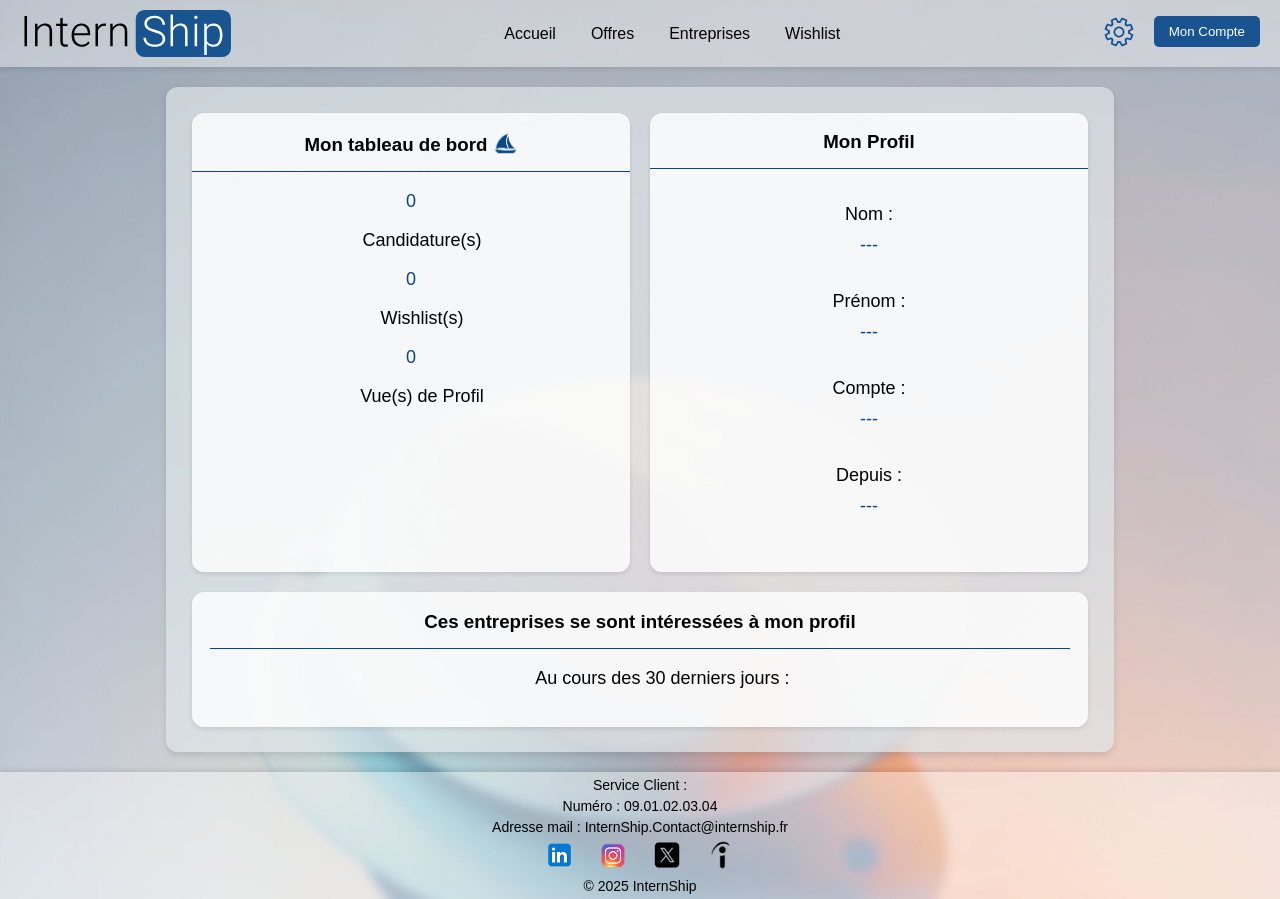
After one commit to Trob18/Projet_WEB_Equipe_6, a PHP site: template app/View/Accueil.twig in a window 1280 px wide. The commit adds this page. Run offline with PHP 8.4, Linux system fonts and the light colour scheme; the template is opened without the code that fills it, so the values that code supplies are empty; some libraries are stand-ins or nearby versions.

Commit message:
Add files via upload

```diff
--- /dev/null
+++ b/app/View/Accueil.twig
@@ -0,0 +1,44 @@
+{% extends 'base.twig' %}
+
+{% block title %}Accueil{% endblock %}
+
+{% block content %}
+  <main>
+    <section class="accueil-container">
+      <div class="tableau_de_bord_profil">
+        <div class="tableau_de_bord">
+          <h3>
+            Mon tableau de bord
+            <img src="../img/voilier.png" class="icone-voilier" />
+          </h3>
+          <span class="Accueil-infos">0</span>
+          <p class="Accueil-infos-titre">Candidature(s)</p>
+          <span class="Accueil-infos">0</span>
+          <p class="Accueil-infos-titre">Wishlist(s)</p>
+          <span class="Accueil-infos">0</span>
+          <p class="Accueil-infos-titre">Vue(s) de Profil</p>
+        </div>
+        <div class="profil">
+          <h3>Mon Profil</h3>
+          <p class="Accueil-infos-titre">
+            Nom : <span class="Accueil-infos">---</span>
+          </p>
+          <p class="Accueil-infos-titre">
+            Prénom : <span class="Accueil-infos">---</span>
+          </p>
+          <p class="Accueil-infos-titre">
+            Compte : <span class="Accueil-infos">---</span>
+          </p>
+          <p class="Accueil-infos-titre">
+            Depuis : <span class="Accueil-infos">---</span>
+          </p>
+        </div>
+      </div>
+      <div class="entreprises_intéressées">
+        <h3>Ces entreprises se sont intéressées à mon profil</h3>
+        <p class="Accueil-infos-titre">Au cours des 30 derniers jours :</p>
+        <div id="entreprises" class="entreprises-container"></div>
+      </div>
+    </section>
+  </main>
+{% endblock %}
--- a/app/View/base.twig
+++ b/app/View/base.twig
@@ -4,8 +4,9 @@
     <meta charset="UTF-8">
     <meta name="viewport" content="width=device-width, initial-scale=1.0">
     <title>{% block title %}Mon Site{% endblock %}</title>
-    <link rel="stylesheet" href="/LIVRABLE/assets/style.css">
-    <link rel="stylesheet" href="/LIVRABLE/assets/style_Home.css">
+    <link rel="stylesheet" href="assets/style.css">
+    <link rel="stylesheet" href="assets/style_Home.css">
+    <link rel="stylesheet" href="assets/style_Company.css">
 </head>
 <body>
     {% include 'header.twig' %}
```
Also changed, not shown: app/View/Company.twig (added, +51 -0 lines), app/View/Company_Details.twig (added).
